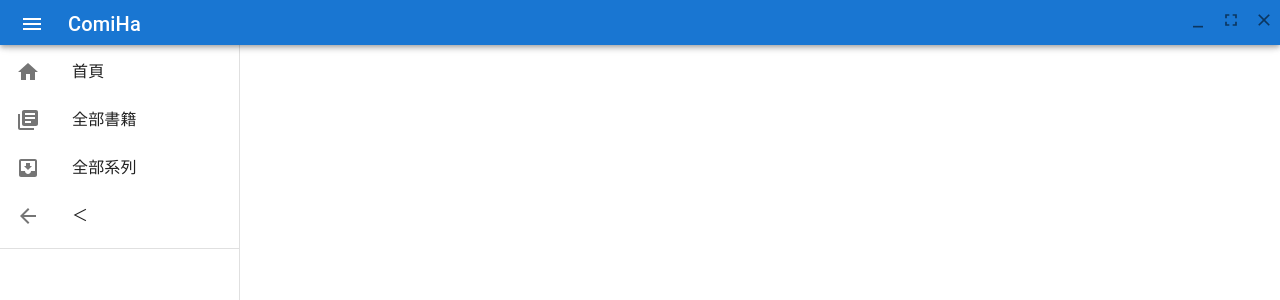
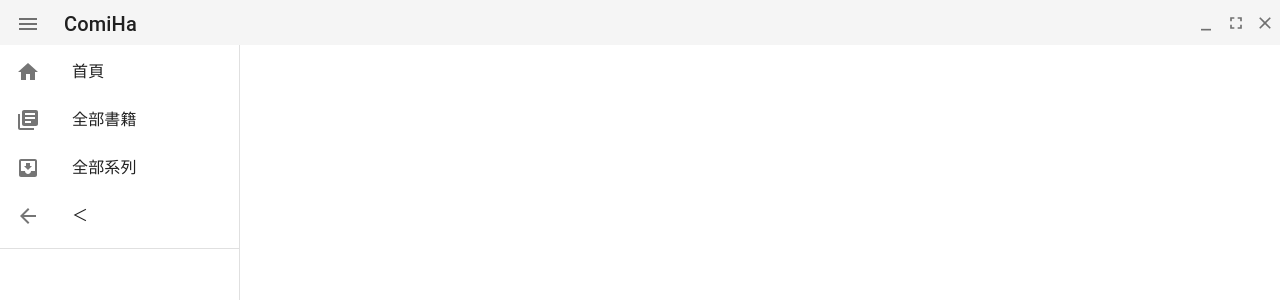
Before and after one commit to haha4ni/ComiHa, a React (Vite) app in the folder frontend/: page / in a window 1280 px wide. Shown: the top 300 px of the page. Built offline with nearby package versions, Linux system fonts and the light colour scheme.

Commit message:
選單UI翻新

```diff
--- a/frontend/src/components/Appbar.jsx
+++ b/frontend/src/components/Appbar.jsx
@@ -2,27 +2,24 @@
 import { Box, AppBar, Toolbar, Typography, IconButton } from "@mui/material";
 import MenuIcon from "@mui/icons-material/Menu";
 
-export default function Appbar() {
-  const handleMenuClick = () => {
-    console.log("Menu icon clicked");
-  };
-
+export default function Appbar({ onMenuClick }) {
   return (
     <Box sx={{ flexGrow: 1 }}>
       <AppBar
+        color="default" // Set AppBar to white
+        elevation={0} // Remove shadow
         sx={{
           position: "fixed",
           zIndex: (theme) => theme.zIndex.drawer + 9,
           height: "45px", // Reduced height
         }}
       >
-        <Toolbar variant="dense">
+        <Toolbar variant="dense" >
           <IconButton
             edge="start"
-            color="inherit"
             aria-label="menu"
-            sx={{ mr: 2 }}
-            onClick={handleMenuClick}
+            sx={{ ml: -2,mr: 2}}
+            onClick={onMenuClick} // Use the passed prop
           >
             <MenuIcon />
           </IconButton>
--- a/frontend/src/components/List.jsx
+++ b/frontend/src/components/List.jsx
@@ -17,15 +17,8 @@
 
 const drawerWidth = 240;
 
-export default function SimpleDrawer() {
+export default function SimpleDrawer({ open, onToggle }) {
   const navigate = useNavigate();
-  const [open, setOpen] = React.useState(true);
-  const handleDrawerOpen = () => {
-    setOpen(true);
-  };
-  const handleDrawerClose = () => {
-    setOpen(false);
-  };
 
   return (
     <Drawer
@@ -59,10 +52,10 @@
                     navigate("/series");
                     break;
                   case 3:
-                    handleDrawerClose();
+                    onToggle();
                     break;
                   default:
-                    handleDrawerClose();
+                    onToggle();
                 }
               }}>
                 <ListItemIcon>
--- a/frontend/src/components/MainMode.jsx
+++ b/frontend/src/components/MainMode.jsx
@@ -1,4 +1,4 @@
-import React from "react";
+import React, { useState } from "react";
 import { Outlet } from "react-router-dom";
 import { Box, CssBaseline} from "@mui/material";
 import WindowMenu from "./WindowMenu";
@@ -6,22 +6,32 @@
 import Appbar from "./Appbar";
 
 export default function MainMode() {
+  const [drawerOpen, setDrawerOpen] = useState(true);
+
+  const handleDrawerToggle = () => {
+    setDrawerOpen((prev) => !prev);
+  };
+
   return (
     <Box>
       <CssBaseline />
       <WindowMenu />
-      <Appbar />
+      <Appbar onMenuClick={handleDrawerToggle} />
       <Box sx={{ display: "flex" }}>
-        <SimpleList />
+        <SimpleList open={drawerOpen} onToggle={handleDrawerToggle} />
         <Box
           sx={{
-            bgcolor: "white",
+            zIndex: (theme) => theme.zIndex.drawer + 5,
+            marginLeft: drawerOpen ? "0px" : "-240px", // Adjust margin based on drawer state
+            transition: "margin-left 0.3s ease", // Smooth transition
+            // bgcolor: "grey",
+            // bgcolor: "white",
             display: "flex",
-            mt: 5, // appbar高度
+            mt: 6, // appbar高度
             flexWrap: "wrap",
             alignItems: "flex-start",
             alignContent: "flex-start",
-            height: "calc(100vh - 40px)",
+            height: "calc(100vh - 48px)",
             width: "100%",
             overflowY: "auto",
           }}
--- a/frontend/src/components/WindowMenu.jsx
+++ b/frontend/src/components/WindowMenu.jsx
@@ -3,6 +3,7 @@
 import MinimizeIcon from '@mui/icons-material/Minimize';
 import FullscreenIcon from '@mui/icons-material/Fullscreen';
 import CloseIcon from '@mui/icons-material/Close';
+import { pink } from '@mui/material/colors';
 import {
     Shutdown
   } from "../../wailsjs/go/main/App";
@@ -34,18 +35,18 @@
         display: "flex",
         justifyContent: "flex-end",
         // bgcolor: "grey",
-        height: 40,
+        height: 46,
         "--wails-draggable": "drag", // 讓整個元件可拖動
       }}
     >
-      <IconButton size="small" sx={{ p: 0.3, mx: 0.5 }} onClick={handleMinimize}>
-        <MinimizeIcon fontSize="small" />
+      <IconButton size="small" sx={{ p: 0.1, mx: 0.5 }} onClick={handleMinimize}>
+        <MinimizeIcon fontSize="small" sx={{ color: " " }} />
       </IconButton>
-      <IconButton size="small" sx={{ p: 0.3, mx: 0.5 }} onClick={handleFullscreen}>
-        <FullscreenIcon fontSize="small" />
+      <IconButton size="small" sx={{ p: 0.1, mx: 0.5 }} onClick={handleFullscreen}>
+        <FullscreenIcon fontSize="small" sx={{ color: " " }} />
       </IconButton>
-      <IconButton size="small" sx={{ p: 0.3, mx: 0.5 }} onClick={handleClose}>
-        <CloseIcon fontSize="small" />
+      <IconButton size="small" sx={{ p: 0.1, mx: 0.5 }} onClick={handleClose}>
+        <CloseIcon fontSize="small" sx={{ color: " " }} />
       </IconButton>
     </Box>
   );
```
